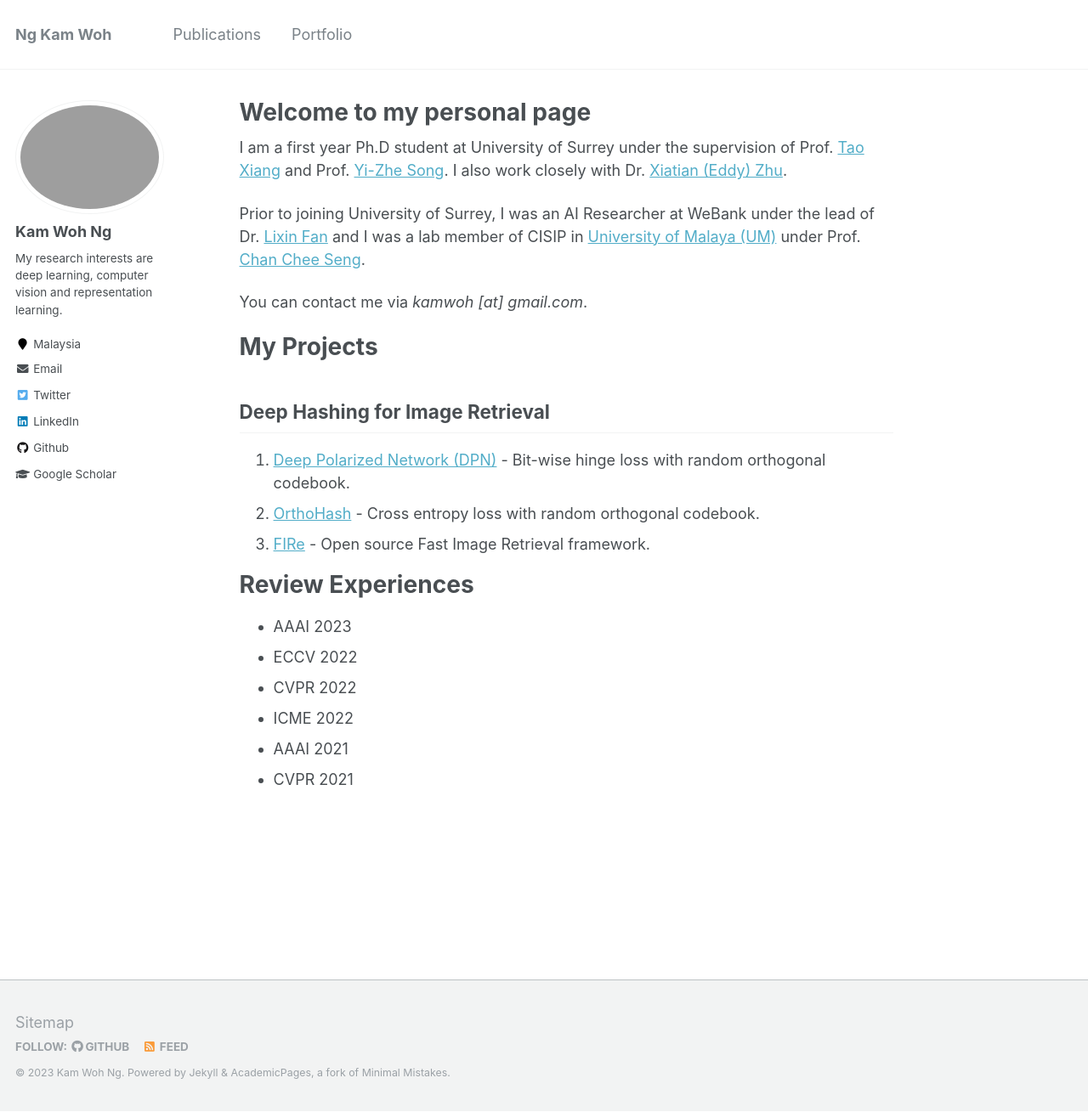
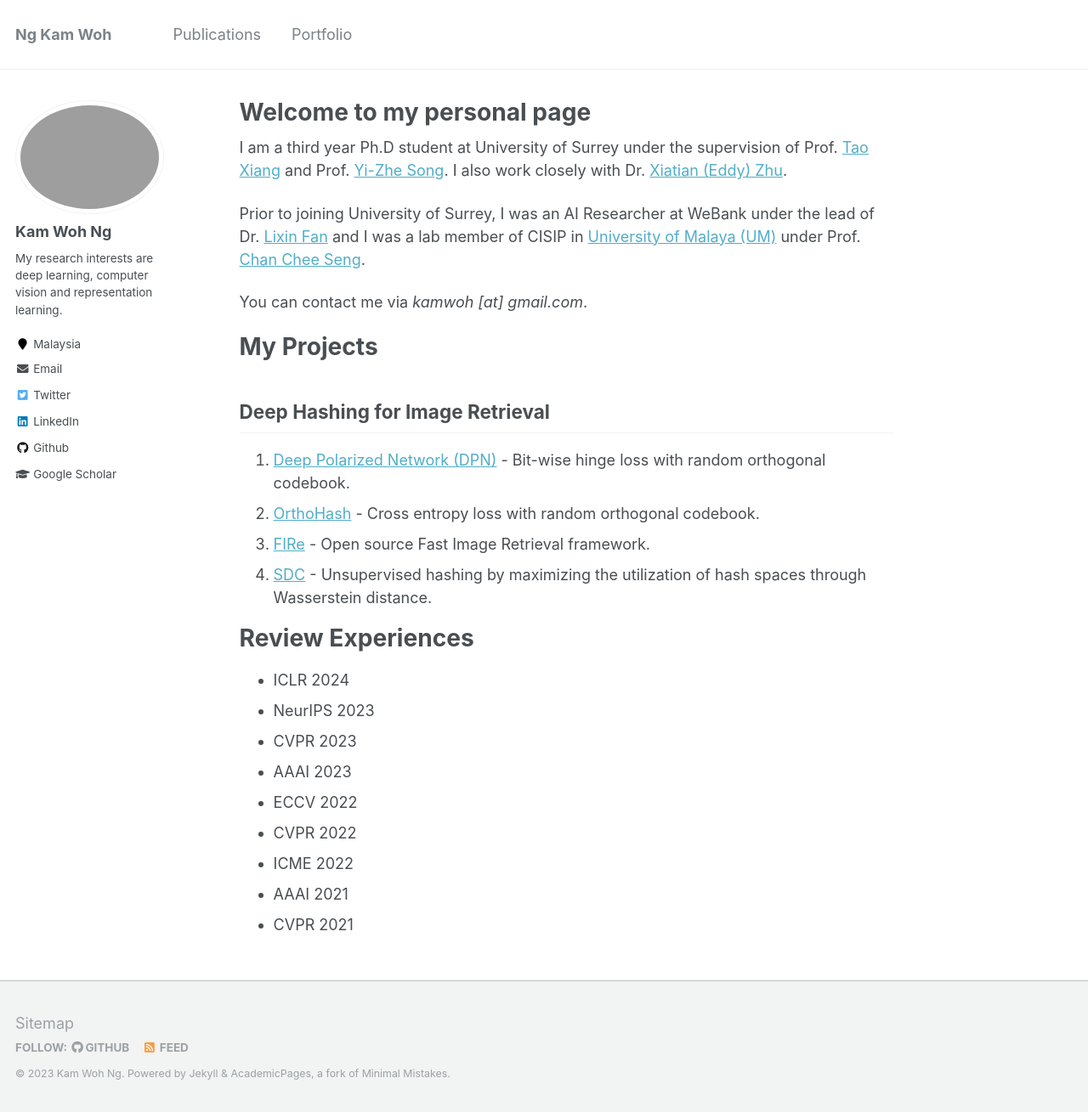
Before and after one commit to kamwoh/kamwoh.github.io, a Jekyll site: the page built from _pages/about.md, in a window 1280 px wide and 1309 px high. Shown: the whole window at 85% size. Built offline with Jekyll 4.4.1, drawn with Linux system fonts in a browser that asks for light colours.

Commit message:
Update about.md

```diff
--- a/_pages/about.md
+++ b/_pages/about.md
@@ -8,7 +8,7 @@ redirect_from:
   - /about.html
 ---
 
-I am a first year Ph.D student at University of Surrey under the supervision of Prof. [Tao Xiang](http://personal.ee.surrey.ac.uk/Personal/T.Xiang/index.html) and Prof. [Yi-Zhe Song](https://www.surrey.ac.uk/people/yi-zhe-song). I also work closely with Dr. [Xiatian (Eddy) Zhu](https://xiatian-zhu.github.io/).
+I am a third year Ph.D student at University of Surrey under the supervision of Prof. [Tao Xiang](http://personal.ee.surrey.ac.uk/Personal/T.Xiang/index.html) and Prof. [Yi-Zhe Song](https://www.surrey.ac.uk/people/yi-zhe-song). I also work closely with Dr. [Xiatian (Eddy) Zhu](https://xiatian-zhu.github.io/).
 
 Prior to joining University of Surrey, I was an AI Researcher at WeBank under the lead of Dr. [Lixin Fan](https://scholar.google.fi/citations?user=fOsgdn0AAAAJ&hl=en) and I was a lab member of CISIP in [University of Malaya (UM)](https://um.edu.my/) under Prof.  [Chan Chee Seng](http://cs-chan.com/).
 
@@ -23,9 +23,13 @@ Deep Hashing for Image Retrieval
 1. [Deep Polarized Network (DPN)](https://github.com/kamwoh/DPN) - Bit-wise hinge loss with random orthogonal codebook.
 2. [OrthoHash](https://github.com/kamwoh/orthohash) - Cross entropy loss with random orthogonal codebook.
 3. [FIRe](https://github.com/CISiPLab/cisip-FIRe) - Open source Fast Image Retrieval framework.
+4. [SDC](https://github.com/kamwoh/sdc) - Unsupervised hashing by maximizing the utilization of hash spaces through Wasserstein distance.
 
 Review Experiences
 ======
+- ICLR 2024
+- NeurIPS 2023
+- CVPR 2023
 - AAAI 2023
 - ECCV 2022
 - CVPR 2022
```
